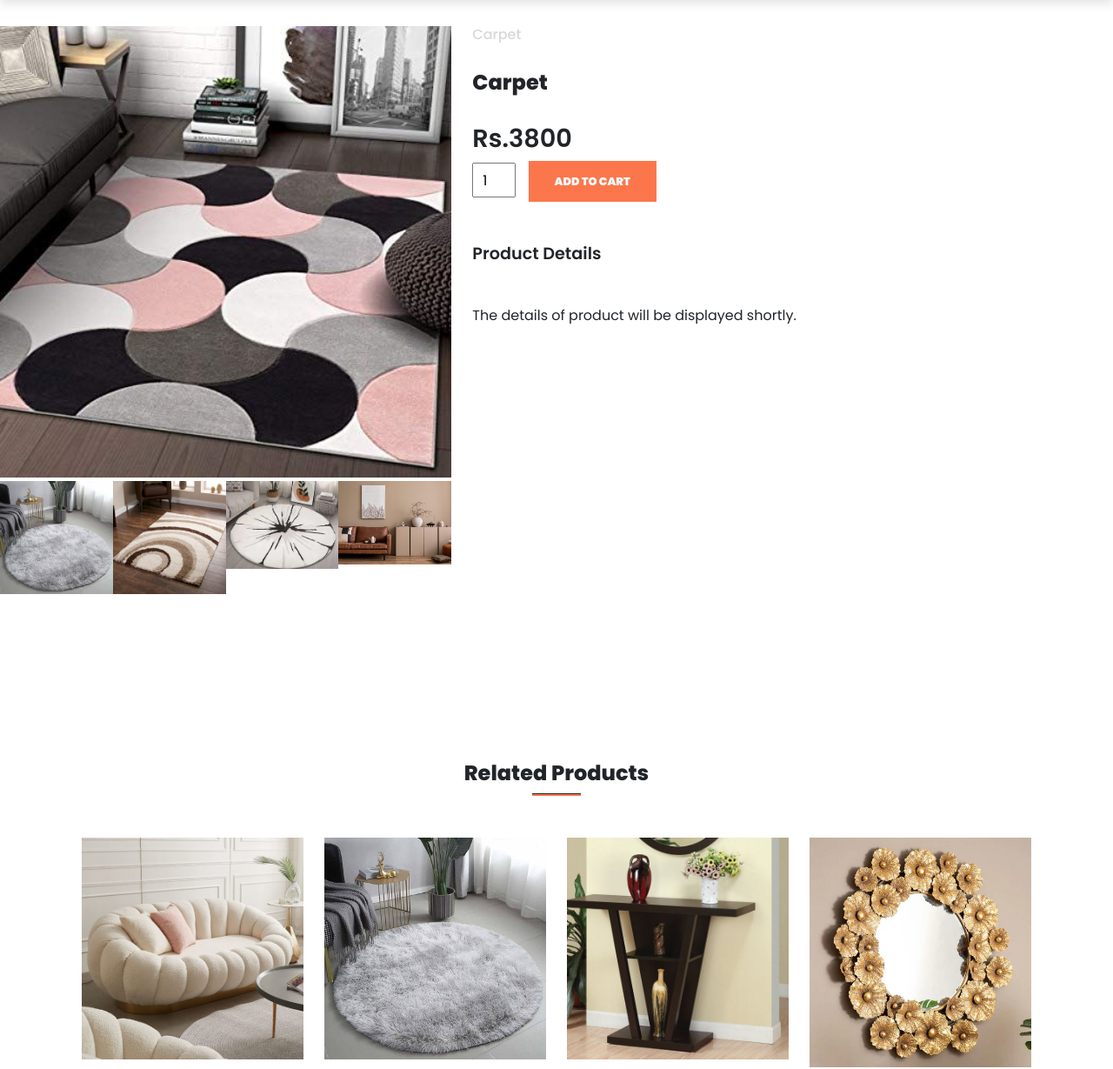
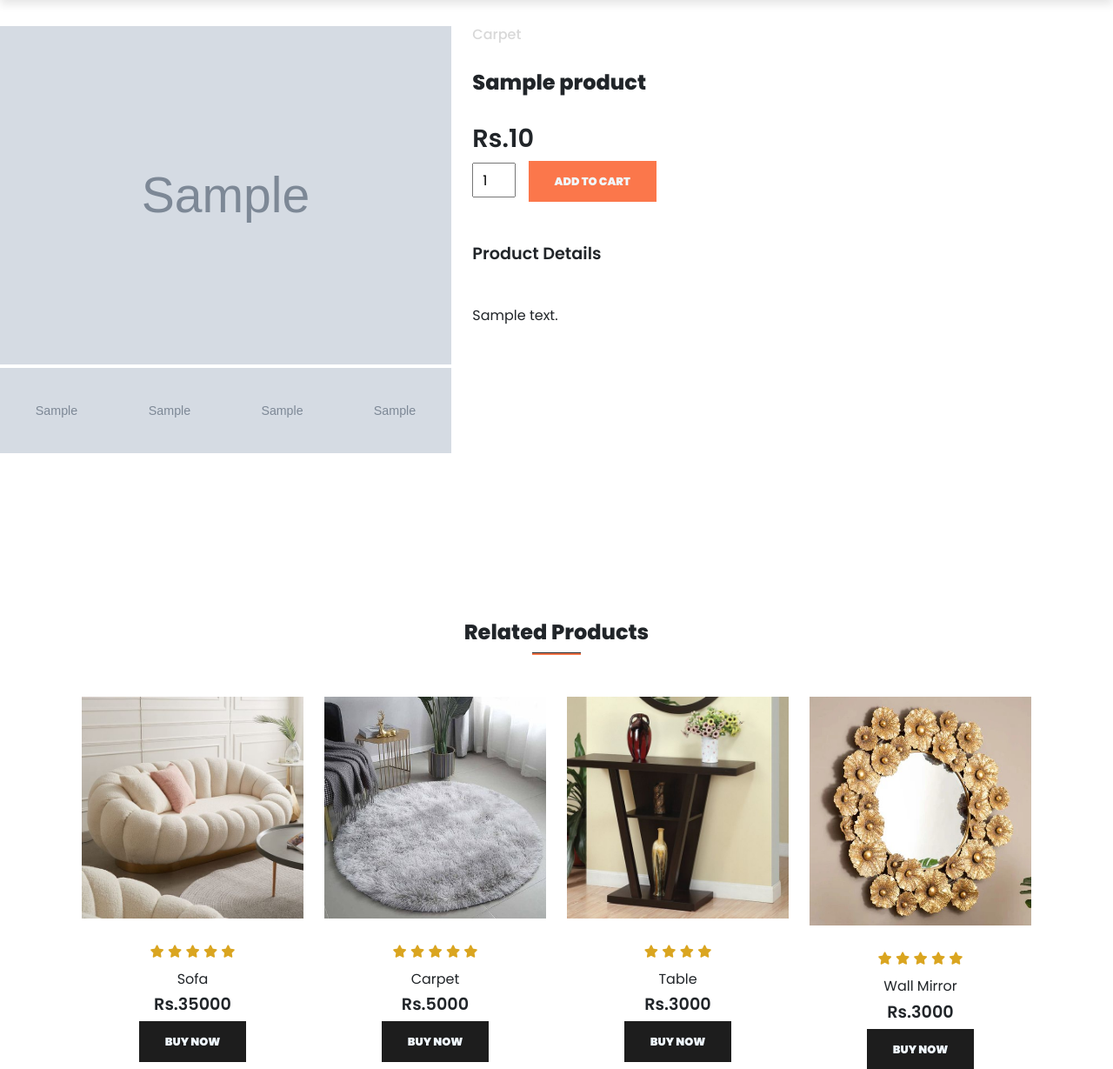
Before and after one commit to SakshyamStha/furniture_store_ecommerce, a PHP site: page /product.php?product_id=1 in a window 1280 px wide. Shown: the part 114-1343 px from the top of the page at 87% size. Run offline with PHP 8.4, Linux system fonts and the light colour scheme; tables that the repository leaves empty or names only in its code hold one stand-in row (values such as "Sample post"); grey boxes marked "Sample" are stand-in pictures.

Commit message:
database products

```diff
--- a/product.php
+++ b/product.php
@@ -1,3 +1,37 @@
+<?php
+
+include('server/connection.php');
+
+if(isset($_GET['product_id'])){
+
+  $product_id = $_GET['product_id'];
+
+     $stmt = $conn->prepare("SELECT * FROM products WHERE product_id = ?");
+     $stmt->bind_param("i",$product_id);
+
+     $stmt->execute();
+
+
+     $product = $stmt->get_result();
+
+
+
+
+
+}else{
+  header('location: index.php');
+}
+
+
+
+
+
+?>
+
+
+
+
+
 <!DOCTYPE html>
 <html lang="en">
 <head>
@@ -51,34 +85,41 @@
 
       <section class="single-product my-5 pt-5">
         <div class="row mt-5">
+
+          <?php
+            while($row = $product->fetch_assoc()){
+          ?>
+
             <div class="col-lg-5 col-md-6 col-sm-12">
-                <img class="img-fluid w-100 pb-1" src="assets/imgs/carpet1.jpg" id="mainImg">
+                <img class="img-fluid w-100 pb-1" src="assets/imgs/<?php echo $row['product_image']; ?>" id="mainImg">
                 <div class="small-img-group">
                     <div class="small-img-col">
-                        <img src="assets/imgs/carpet2.jpg" width="100%" class="small-img" alt="">
+                        <img src="assets/imgs/<?php echo $row['product_image']; ?>" width="100%" class="small-img" alt="">
                     </div>
                     <div class="small-img-col">
-                        <img src="assets/imgs/carpet3.jpg" width="100%" class="small-img" alt="">
+                        <img src="assets/imgs/<?php echo $row['product_image2']; ?>" width="100%" class="small-img" alt="">
                     </div>
                     <div class="small-img-col">
-                        <img src="assets/imgs/carpet4.jpg" width="100%" class="small-img" alt="">
+                        <img src="assets/imgs/<?php echo $row['product_image3']; ?>" width="100%" class="small-img" alt="">
                     </div>
                     <div class="small-img-col">
-                        <img src="assets/imgs/5.jpg" width="100%" class="small-img" alt="">
+                        <img src="assets/imgs/<?php echo $row['product_image4']; ?>" width="100%" class="small-img" alt="">
                     </div>
                 </div>
             </div>
 
+
+
             <div class="col-lg-6 col-md-12 col-sm-12">
                 <h6>Carpet</h6>
-                <h3 class="py-4">Carpet</h3>
-                <h2>Rs.3800</h2>
+                <h3 class="py-4"><?php echo $row['product_name']; ?></h3>
+                <h2>Rs.<?php echo $row['product_price'];  ?></h2>
                 <input type="number" value="1"/>
                 <button class="buy-btn">Add To Cart</button>
                 <h4 class="mt-5 mb-5">Product Details</h4>
-                <span>The details of product will be displayed shortly.</span>
+                <span><?php echo $row['product_description']; ?></span>
             </div>
-
+            <?php  }  ?>
         </div>
       </section>
 
```
